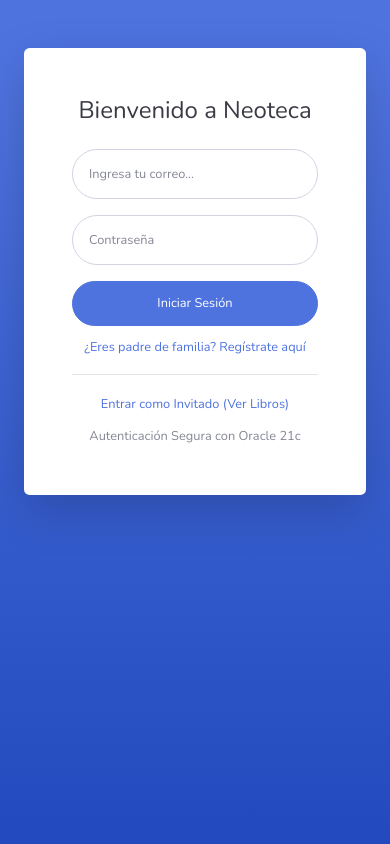
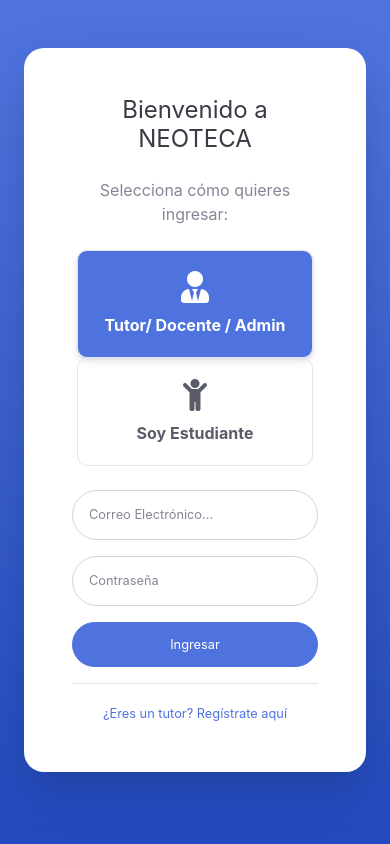
Before and after one commit to Aunnoxd/Proyecto-Seg-base-de-datos, a Django app: page /login/ in a window 390 px wide. Run offline with Django 4.2, Linux system fonts and the light colour scheme; some libraries are stand-ins or nearby versions.

Commit message:
Inicio de sesion escogiendo uno de los roles

```diff
--- a/neoteca/templates/login.html
+++ b/neoteca/templates/login.html
@@ -1,75 +1,108 @@
 {% load static %}
 <!DOCTYPE html>
 <html lang="es">
-
 <head>
     <meta charset="utf-8">
-    <meta http-equiv="X-UA-Compatible" content="IE=edge">
-    <meta name="viewport" content="width=device-width, initial-scale=1, shrink-to-fit=no">
-    <title>Neoteca - Login</title>
-    <link href="{% static 'vendor/fontawesome-free/css/all.min.css' %}" rel="stylesheet" type="text/css">
-    <link href="https://fonts.googleapis.com/css?family=Nunito:200,300,400,600,700,800,900" rel="stylesheet">
+    <meta name="viewport" content="width=device-width, initial-scale=1">
+    <title>Acceso Neoteca</title>
+    <link href="{% static 'vendor/fontawesome-free/css/all.min.css' %}" rel="stylesheet">
     <link href="{% static 'css/sb-admin-2.min.css' %}" rel="stylesheet">
+    <style>
+        .nav-pills .nav-link.active {
+            background-color: #4e73df;
+            color: white;
+            box-shadow: 0 4px 6px rgba(50, 50, 93, 0.11), 0 1px 3px rgba(0, 0, 0, 0.08);
+        }
+        .nav-pills .nav-link {
+            color: #5a5c69;
+            font-weight: bold;
+            border-radius: 10px;
+            padding: 20px;
+            border: 1px solid #e3e6f0;
+            margin: 0 5px;
+        }
+        .icon-big { font-size: 2rem; display: block; margin-bottom: 10px; }
+    </style>
 </head>
-
 <body class="bg-gradient-primary">
 
 <div class="container">
     <div class="row justify-content-center">
-            <div class="col-xl-10 col-lg-12 col-md-9">
-                <div class="card o-hidden border-0 shadow-lg my-5">
+        <div class="col-xl-6 col-lg-8 col-md-9">
+            <div class="card o-hidden border-0 shadow-lg my-5" style="border-radius: 20px;">
                 <div class="card-body p-0">
-                        <div class="row">
-                            <div class="col-lg-6 d-none d-lg-block bg-login-image"
-                                 style="background-image: url('https://images.unsplash.com/photo-1481627834876-b7833e8f5570?auto=format&fit=crop&w=600&q=80'); background-size: cover;">
+                    <div class="p-5">
+                        <div class="text-center">
+                            <h1 class="h4 text-gray-900 mb-4">Bienvenido a NEOTECA</h1>
+                            <p class="mb-4">Selecciona cómo quieres ingresar:</p>
                         </div>
 
-                            <div class="col-lg-6">
-                                <div class="p-5">
-                                    <div class="text-center">
-                                        <h1 class="h4 text-gray-900 mb-4">Bienvenido a Neoteca</h1>
-                                    </div>
+                        <ul class="nav nav-pills nav-fill mb-4" id="pills-tab" role="tablist">
+                            <li class="nav-item">
+                                <a class="nav-link active" id="pills-general-tab" data-toggle="pill" href="#pills-general" role="tab">
+                                    <i class="fas fa-user-tie icon-big"></i>
+                                    Tutor/ Docente / Admin
+                                </a>
+                            </li>
+                            <li class="nav-item">
+                                <a class="nav-link" id="pills-student-tab" data-toggle="pill" href="#pills-student" role="tab">
+                                    <i class="fas fa-child icon-big"></i>
+                                    Soy Estudiante
+                                </a>
+                            </li>
+                        </ul>
 
                         {% if messages %}
                             {% for message in messages %}
-                                            <div class="alert alert-{{ message.tags }} text-center">
-                                                {{ message }}
-                                            </div>
+                                <div class="alert alert-danger">{{ message }}</div>
                             {% endfor %}
                         {% endif %}
 
-                                    <form class="user" method="POST" action="{% url 'login' %}">
+                        <div class="tab-content" id="pills-tabContent">
+
+                            <div class="tab-pane fade show active" id="pills-general" role="tabpanel">
+                                <form class="user" method="POST">
                                     {% csrf_token %}
-
+                                    <input type="hidden" name="tipo_login" value="general">
                                     <div class="form-group">
-                                            <input type="email" class="form-control form-control-user"
-                                                id="exampleInputEmail" name="email"
-                                                placeholder="Ingresa tu correo..." required>
+                                        <input type="email" class="form-control form-control-user" name="email" placeholder="Correo Electrónico..." required>
+                                    </div>
+                                    <div class="form-group">
+                                        <input type="password" class="form-control form-control-user" name="password" placeholder="Contraseña" required>
+                                    </div>
+                                    <button type="submit" class="btn btn-primary btn-user btn-block">
+                                        Ingresar
+                                    </button>
+                                </form>
                             </div>
 
+                            <div class="tab-pane fade" id="pills-student" role="tabpanel">
+                                <div class="alert alert-info text-center small">
+                                    <i class="fas fa-info-circle"></i> Pide a tu tutor su código (Ej: TUT-1111)
+                                </div>
+                                <form class="user" method="POST">
+                                    {% csrf_token %}
+                                    <input type="hidden" name="tipo_login" value="estudiante">
                                     <div class="form-group">
-                                            <input type="password" class="form-control form-control-user"
-                                                id="exampleInputPassword" name="password"
-                                                placeholder="Contraseña" required>
+                                        <input type="text" class="form-control form-control-user" name="nombre" placeholder="Tu Nombre (Ej: Juan)" required>
+                                    </div>
+                                    <div class="form-group">
+                                        <input type="text" class="form-control form-control-user" name="codigo_tutor" placeholder="Código del Tutor (TUT-xxxx)" required>
+                                    </div>
+                                    <div class="form-group">
+                                        <input type="password" class="form-control form-control-user" name="password" placeholder="Tu Contraseña" required>
+                                    </div>
+                                    <button type="submit" class="btn btn-success btn-user btn-block">
+                                        Entrar a mi Clase
+                                    </button>
+                                </form>
                             </div>
 
-                                        <button type="submit" class="btn btn-primary btn-user btn-block">
-                                            Iniciar Sesión
-                                        </button>
-
-                                        <div class="text-center mt-2">
-                                            <a class="small" href="{% url 'registro_tutor' %}">¿Eres padre de familia? Regístrate aquí</a>
                         </div>
-                                    </form>
 
                         <hr>
                         <div class="text-center">
-                                        <a class="small" href="{% url 'lista_libros' %}">Entrar como Invitado (Ver Libros)</a>
-                                    </div>
-                                    <div class="text-center mt-2">
-                                        <small class="text-muted">Autenticación Segura con Oracle 21c</small>
-                                    </div>
-                                </div>
+                            <a class="small" href="{% url 'registro_tutor' %}">¿Eres un tutor? Regístrate aquí</a>
                         </div>
                     </div>
                 </div>
@@ -80,8 +113,5 @@
 
 <script src="{% static 'vendor/jquery/jquery.min.js' %}"></script>
 <script src="{% static 'vendor/bootstrap/js/bootstrap.bundle.min.js' %}"></script>
-    <script src="{% static 'vendor/jquery-easing/jquery.easing.min.js' %}"></script>
-    <script src="{% static 'js/sb-admin-2.min.js' %}"></script>
-
 </body>
 </html>
--- a/neoteca/views.py
+++ b/neoteca/views.py
@@ -4,81 +4,120 @@
 from django.db import connection
 from django.contrib import messages
 from django.contrib.auth import logout
-from .models import Libro, Usuario
+# Importamos los modelos necesarios
+from .models import Libro, Usuario, Estudiante, Tutor
+# Importamos lo necesario para el login automático de Django Admin
 from django.contrib.auth.models import User
 from django.contrib.auth import login as auth_login
-# --- VISTA DE LOGIN (CON ORACLE) ---
+
+# --- VISTA DE LOGIN (CON DOBLE LÓGICA) ---
 def login_view(request):
     if request.method == 'POST':
-        email = request.POST.get('email')
-        password = request.POST.get('password')
+        tipo_login = request.POST.get('tipo_login') # Recibimos 'general' o 'estudiante' del HTML
 
-        rol_detectado = None
+        # =======================================================
+        # OPCIÓN A: LOGIN GENERAL (Email + Password)
+        # Para Admin, Tutor y Profesor
+        # =======================================================
+        if tipo_login == 'general':
+            email = request.POST.get('email')
+            password = request.POST.get('password')
+            rol_detectado = None
 
-        try:
-            # 1. Validación contra ORACLE (Tu seguridad real)
-            with connection.cursor() as cursor:
-                rol_detectado = cursor.callfunc('verificar_login', str, [email, password])
-        except Exception as e:
-            messages.error(request, f"Error de conexión: {e}")
-            return render(request, 'login.html')
+            try:
+                # 1. Validación contra ORACLE
+                with connection.cursor() as cursor:
+                    rol_detectado = cursor.callfunc('verificar_login', str, [email, password])
+            except Exception as e:
+                messages.error(request, f"Error de conexión: {e}")
+                return render(request, 'login.html')
 
-        if rol_detectado:
+            if rol_detectado:
+                try:
+                    usuario = Usuario.objects.get(email=email)
+
+                    # Guardamos sesión personalizada
+                    crear_sesion_personalizada(request, usuario, rol_detectado)
+
+                    # --- LÓGICA ESPECIAL PARA ADMIN (TU PUENTE MÁGICO) ---
+                    if rol_detectado == 'ADMIN':
+                        # Buscamos un superusuario de Django para "prestarle" la sesión
+                        superuser_django = User.objects.filter(is_superuser=True).first()
+
+                        if superuser_django:
+                            auth_login(request, superuser_django) # Login silencioso en Django Admin
+
+                        return redirect('gestion_libros') # Tu panel personalizado
+
+                    # --- REDIRECCIONES NORMALES ---
+                    elif rol_detectado == 'TUTOR':
+                        return redirect('panel_tutor')
+                    elif rol_detectado == 'PROFESOR':
+                        return redirect('mi_clase')
+                    elif rol_detectado == 'ESTUDIANTE': # Por si un estudiante entra con email
+                        return redirect('lista_libros')
+                    else:
+                        return redirect('home')
+
+                except Usuario.DoesNotExist:
+                    messages.error(request, "Error: Usuario en Oracle pero no en Django.")
+            else:
+                messages.error(request, "Credenciales incorrectas.")
+
+        # =======================================================
+        # OPCIÓN B: LOGIN ESTUDIANTE (Nombre + Código Tutor)
+        # Modo Niño (Sin Email)
+        # =======================================================
+        elif tipo_login == 'estudiante':
+            nombre_estudiante = request.POST.get('nombre')
+            codigo_tutor = request.POST.get('codigo_tutor')
+            password_est = request.POST.get('password')
+
             try:
-                usuario = Usuario.objects.get(email=email)
+                # 1. Buscar al Tutor por su código único (TUT-XXXX)
+                tutor_padre = Tutor.objects.get(codigo_vinculacion=codigo_tutor)
 
-                # Guardamos tu sesión personalizada
-                request.session['usuario_id'] = usuario.id_usuario
-                request.session['usuario_rol'] = rol_detectado
-                request.session['usuario_nombre'] = usuario.nombres
+                # 2. Buscar al Estudiante vinculado a ese tutor
+                # Buscamos que el nombre coincida (case insensitive) y la contraseña sea correcta
+                estudiante = Estudiante.objects.select_related('id_usuario').filter(
+                    id_tutor=tutor_padre,
+                    id_usuario__nombres__icontains=nombre_estudiante,
+                    id_usuario__password=password_est
+                ).first()
 
-                messages.success(request, f"Bienvenido, {usuario.nombres}")
+                if estudiante:
+                    # ¡Login Exitoso del Niño!
+                    usuario_real = estudiante.id_usuario
+                    crear_sesion_personalizada(request, usuario_real, 'ESTUDIANTE')
+                    return redirect('lista_libros')
+                else:
+                    messages.error(request, "Datos incorrectos. Verifica tu nombre o contraseña.")
 
-                # --- REDIRECCIÓN Y PUENTE AL ADMIN ---
-                if rol_detectado == 'ESTUDIANTE':
-                    return redirect('lista_libros')
-                elif rol_detectado == 'TUTOR':
-                    return redirect('panel_tutor')
-                elif rol_detectado == 'PROFESOR':
-                    return redirect('mi_clase')
-
-                elif rol_detectado == 'ADMIN':
-                    # =====================================================
-                    # EL TRUCO: Autologuear en Django Admin
-                    # =====================================================
-                    # Buscamos un superusuario de Django para "prestarle" la sesión
-                    # Asegúrate de haber creado uno con 'python manage.py createsuperuser'
-                    superuser_django = User.objects.filter(is_superuser=True).first()
-
-                    if superuser_django:
-                        # Esto crea la sesión para /admin_django/ automáticamente
-                        auth_login(request, superuser_django)
-
-                    return redirect('gestion_libros') # Tu panel personalizado
-
-                else:
-                    return redirect('home')
-
-            except Usuario.DoesNotExist:
-                messages.error(request, "Error: Usuario en Oracle pero no en Django.")
-        else:
-            messages.error(request, "Credenciales incorrectas.")
+            except Tutor.DoesNotExist:
+                messages.error(request, "El código de Tutor no existe.")
+            except Exception as e:
+                messages.error(request, f"Error en login de estudiante: {e}")
 
     return render(request, 'login.html')
 
+# --- FUNCIÓN AUXILIAR PARA NO REPETIR CÓDIGO ---
+def crear_sesion_personalizada(request, usuario, rol):
+    request.session['usuario_id'] = usuario.id_usuario
+    request.session['usuario_rol'] = rol
+    request.session['usuario_nombre'] = usuario.nombres
+    messages.success(request, f"Bienvenido, {usuario.nombres}")
+
 # --- VISTA DE LOGOUT ---
 def logout_view(request):
-    request.session.flush() # Borra toda la cookie de sesión
+    request.session.flush()
+    logout(request) # Cierra también la sesión de Django Admin si existía
     messages.info(request, "Sesión cerrada correctamente.")
     return redirect('login')
 
 # --- VISTA PRINCIPAL (HOME) ---
 def principal(request):
-    # Verificamos si hay sesión activa para cambiar el menú en el HTML
     usuario_nombre = request.session.get('usuario_nombre')
-
     total_libros = Libro.objects.count()
-    # Filtramos usando el campo 'rol' del modelo Usuario
     total_estudiantes = Usuario.objects.filter(rol='ESTUDIANTE').count()
     total_profesores = Usuario.objects.filter(rol='PROFESOR').count()
 
@@ -88,5 +127,4 @@
         'total_profesores': total_profesores,
         'usuario_nombre': usuario_nombre
     }
-
     return render(request, 'index.html', contexto)
```
Also changed, not shown: neoteca/models.py (+10 -2 lines). Lines whose indentation alone changed are shown as unchanged.
